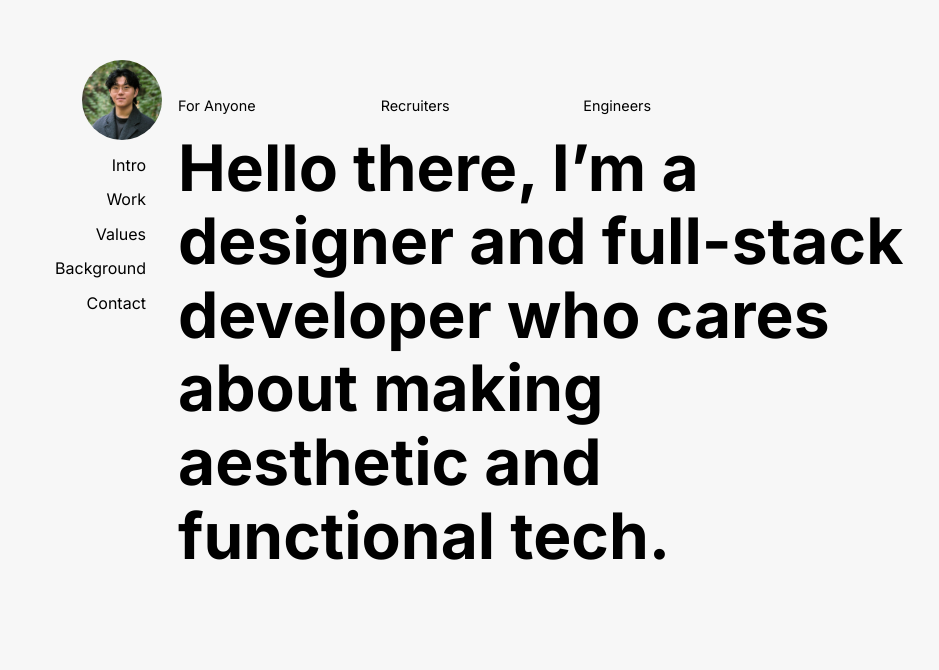
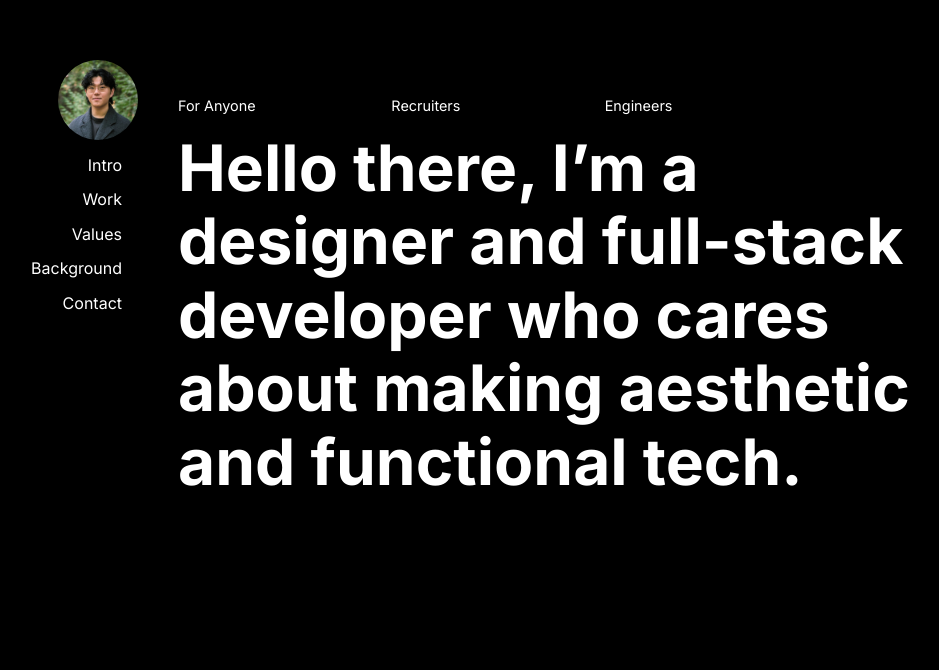
Before and after one commit to wajeff/portfolio-website, a React (Vite) app: page / in a window 1280 px wide. Shown: the part 130-800 px from the top of the page, without its empty margins (206-1145 px from the left). Built offline with nearby package versions, Linux system fonts and the light colour scheme.

Commit message:
Inversed website color choice, black bg, white font
Moved nav more to the left

Removed border-box universal

```diff
--- a/src/App.css
+++ b/src/App.css
@@ -1,9 +1,10 @@
 @import url('https://fonts.googleapis.com/css2?family=Inter:ital,opsz,wght@0,14..32,100..900;1,14..32,100..900&family=Poppins:ital,wght@0,100;0,200;0,300;0,400;0,500;0,600;0,700;0,800;0,900;1,100;1,200;1,300;1,400;1,500;1,600;1,700;1,800;1,900&display=swap');
 *{
-    background-color: #f7f7f7;
+    background-color: #000000;
+    color:white;
     overscroll-behavior: contain;
     font-family: inter;
-    box-sizing: border-box;
+    /* box-sizing: border-box; */
     overflow-x: hidden;
 }
 h2{
--- a/src/components/Nav/Nav.module.css
+++ b/src/components/Nav/Nav.module.css
@@ -23,12 +23,13 @@
 } */
 
 .nav__container{
-    width: 30vw;
+    width:25vw;
     display:flex;
     flex-direction: column;
     position: fixed;
     margin-top:23.75vh;
     gap: 1rem;
+
     /* animation: moveLeft linear;
     animation-timeline: scroll();
     animation-range: 5vh 70vh; */
--- a/src/components/Work/Work.module.css
+++ b/src/components/Work/Work.module.css
@@ -45,5 +45,5 @@
 .work__works-paragraph {
     min-width: 25vw;
     max-width: 25vw;
-    min-height: 25vw;
+
 }
```
